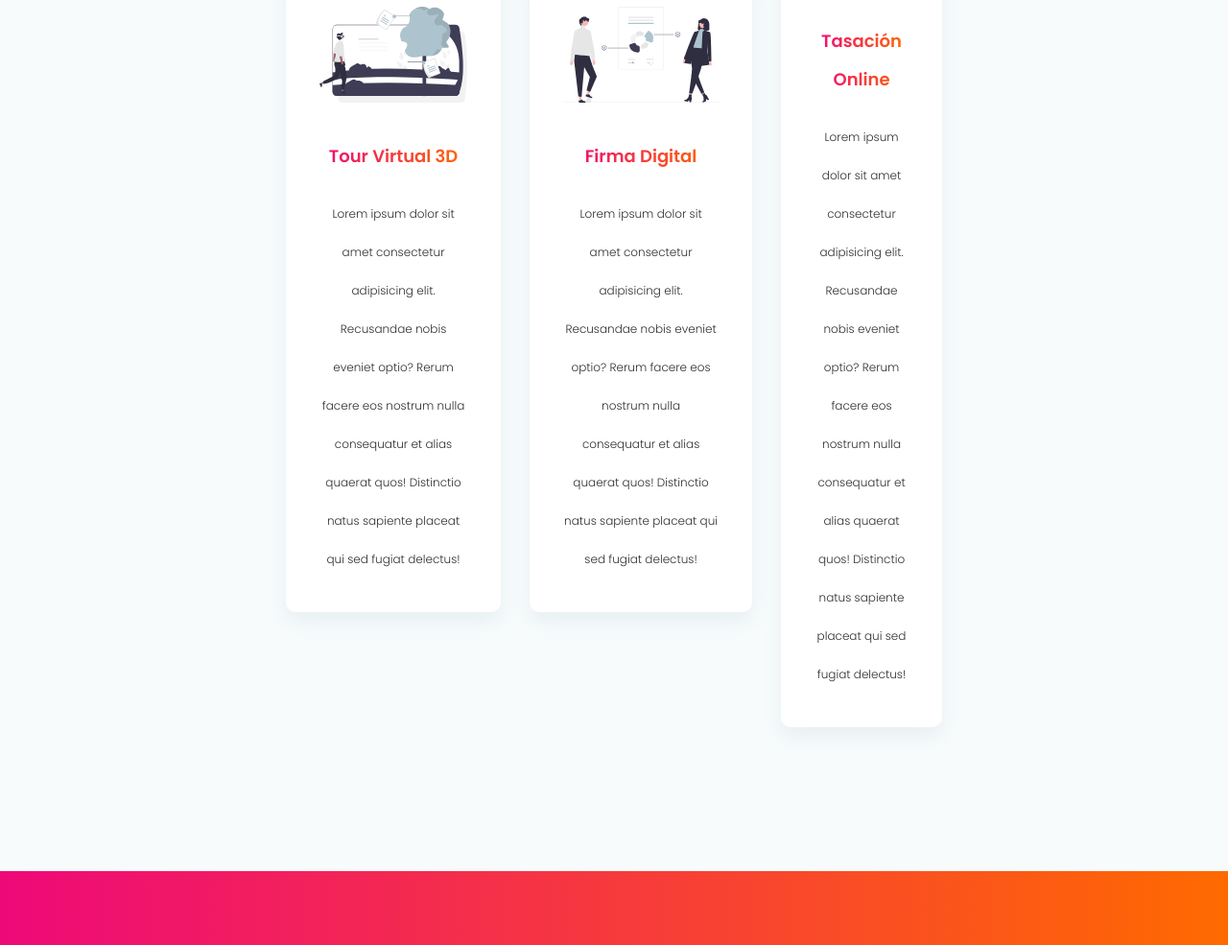
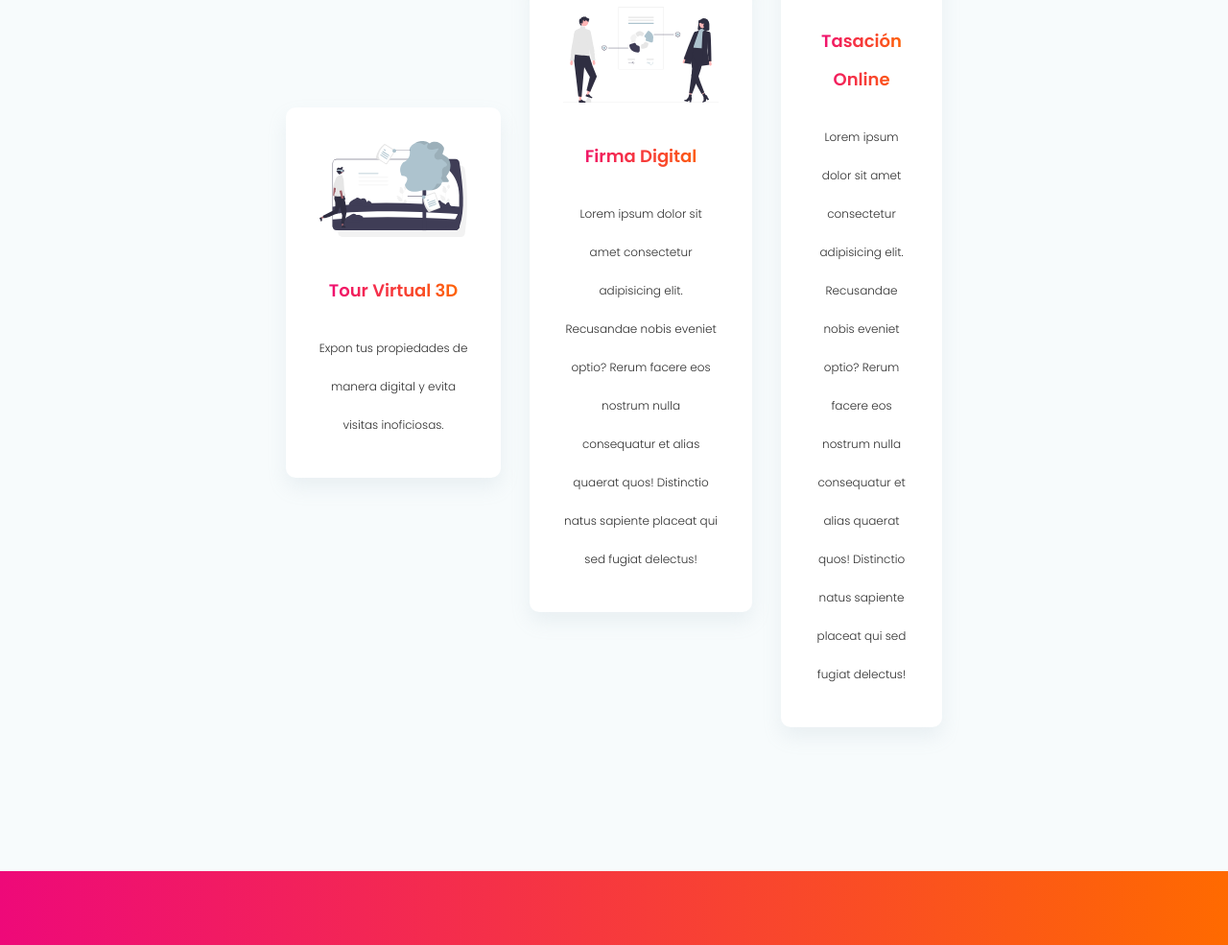
Before and after one commit to ecostabal/coderhouse, a plain HTML site: page index.html in a window 1280 px wide. Shown: the part 1208-2193 px from the top of the page at 96% size. Drawn offline with Linux system fonts and the light colour scheme.

Commit message:
versionando

```diff
--- a/index.html
+++ b/index.html
@@ -62,7 +62,7 @@
           <h2>
             Tour Virtual 3D
           </h2>
-          <p>Lorem ipsum dolor sit amet consectetur adipisicing elit. Recusandae nobis eveniet optio? Rerum facere eos nostrum nulla consequatur et alias quaerat quos! Distinctio natus sapiente placeat qui sed fugiat delectus!</p>
+          <p>Expon tus propiedades de manera digital y evita visitas inoficiosas.</p>
         </div>
         <div class="boxFeature">
           <div>
```
